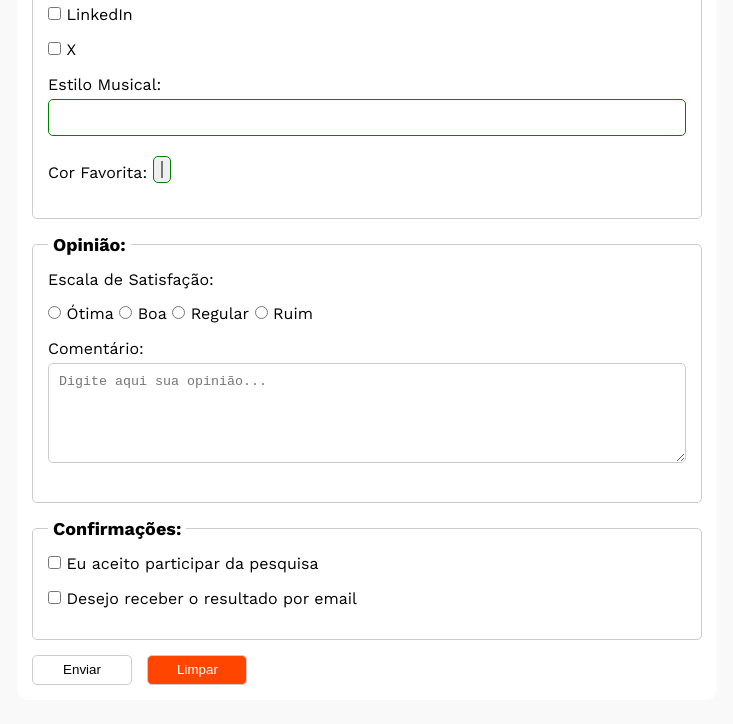
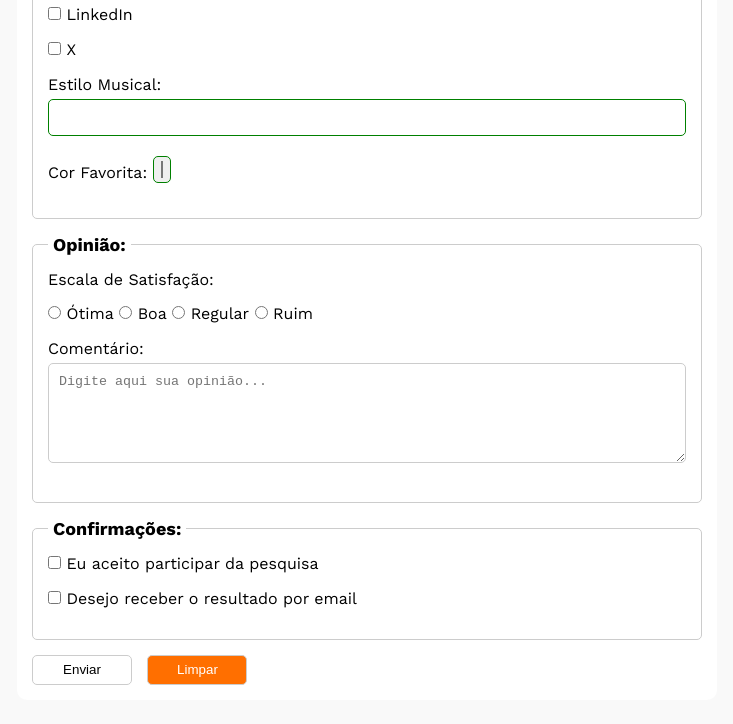
Before and after one commit to carolinarlima/culturama, a plain HTML site: page index.html in a window 1280 px wide. In both pictures the pointer is over the button "Limpar". Shown: the part 1236-1960 px from the top of the page, without its empty margins (273-1006 px from the left). Drawn offline with nearby package versions, Linux system fonts and the light colour scheme.

Commit message:
adicionando css no botao

```diff
--- a/css/style.css
+++ b/css/style.css
@@ -108,6 +108,6 @@ button[type="submit"]:hover{
 }
 
 button[type="reset"]:hover{
-    background-color: orangered;
+    background-color: rgb(255, 111, 0);
     color: #ffffff;
 }
```
